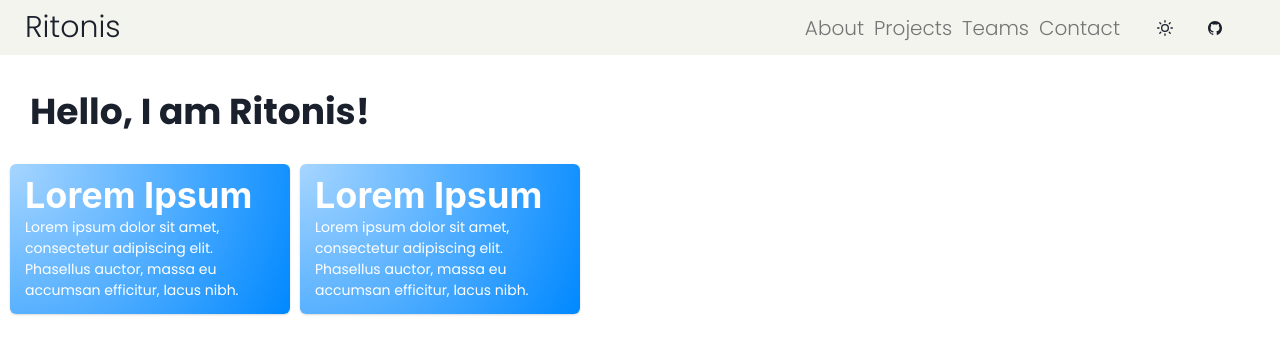
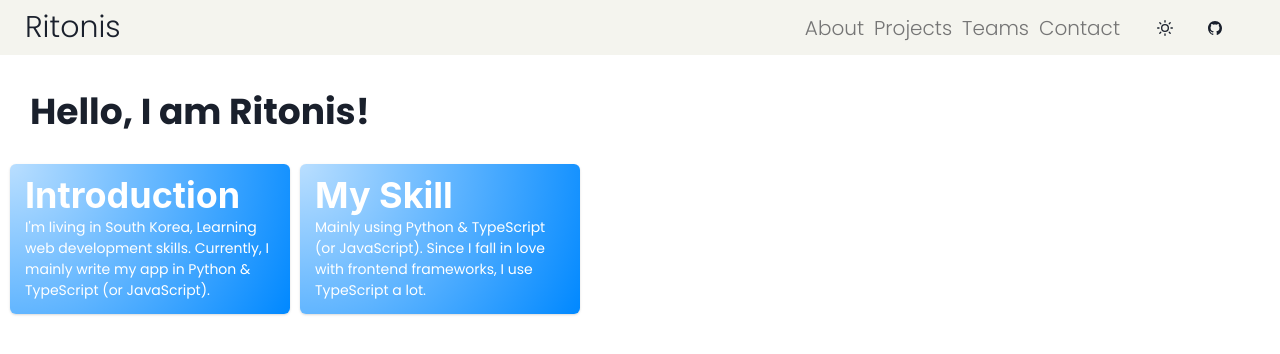
Before and after one commit to p-sw/profile-v3, a React (Vite) app: page /about in a window 1280 px wide. Shown: the top 354 px of the page. Built offline with nearby package versions, Linux system fonts and the light colour scheme.

Commit message:
feat: insert information

```diff
--- a/src/routes/about.tsx
+++ b/src/routes/about.tsx
@@ -21,6 +21,7 @@ type AboutCardProps = {
   children: ReactNode;
   currentIndex: number;
   lastRef?: MutableRefObject<null | HTMLDivElement>;
+  color?: string;
 };
 
 const AboutCard: FC<AboutCardProps> = ({
@@ -28,6 +29,7 @@ const AboutCard: FC<AboutCardProps> = ({
   children,
   currentIndex,
   lastRef,
+  color = "#0088ff",
 }) => {
   return (
     <Box
@@ -45,9 +47,7 @@ const AboutCard: FC<AboutCardProps> = ({
         h={"150px"}
         px={"15px"}
         py={"10px"}
-        bg={
-          "radial-gradient(circle at left top, rgba(0,136,255,0.35) 0%, #0088ff 100%)"
-        }
+        bg={`radial-gradient(circle at left top, ${color}46 0%, ${color}ff 100%)`}
       >
         <CardHeader
           p={0}
@@ -199,17 +199,17 @@ const About: FC = () => {
           index={index}
           overflow={overflow}
         />
-        <AboutCard title={"Lorem Ipsum"} currentIndex={index}>
-          Lorem ipsum dolor sit amet, consectetur adipiscing elit. Phasellus
-          auctor, massa eu accumsan efficitur, lacus nibh.
+        <AboutCard title={"Introduction"} currentIndex={index}>
+          I'm living in South Korea, Learning web development skills. Currently,
+          I mainly write my app in Python & TypeScript (or JavaScript).
         </AboutCard>
         <AboutCard
-          title={"Lorem Ipsum"}
+          title={"My Skill"}
           currentIndex={index}
           lastRef={lastCardRef}
         >
-          Lorem ipsum dolor sit amet, consectetur adipiscing elit. Phasellus
-          auctor, massa eu accumsan efficitur, lacus nibh.
+          Mainly using Python & TypeScript (or JavaScript). Since I fall in love
+          with frontend frameworks, I use TypeScript a lot.
         </AboutCard>
       </Flex>
     </Flex>
```
